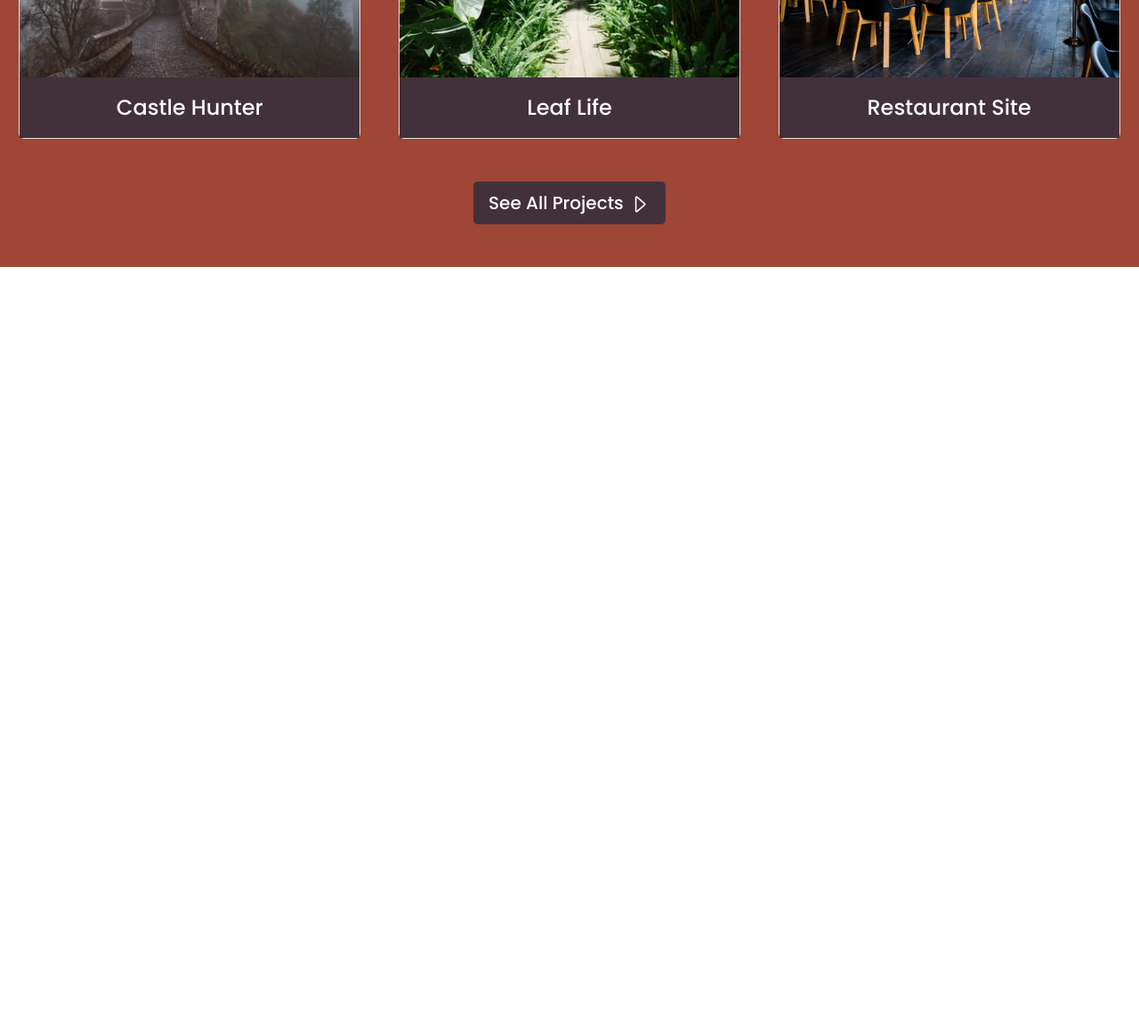
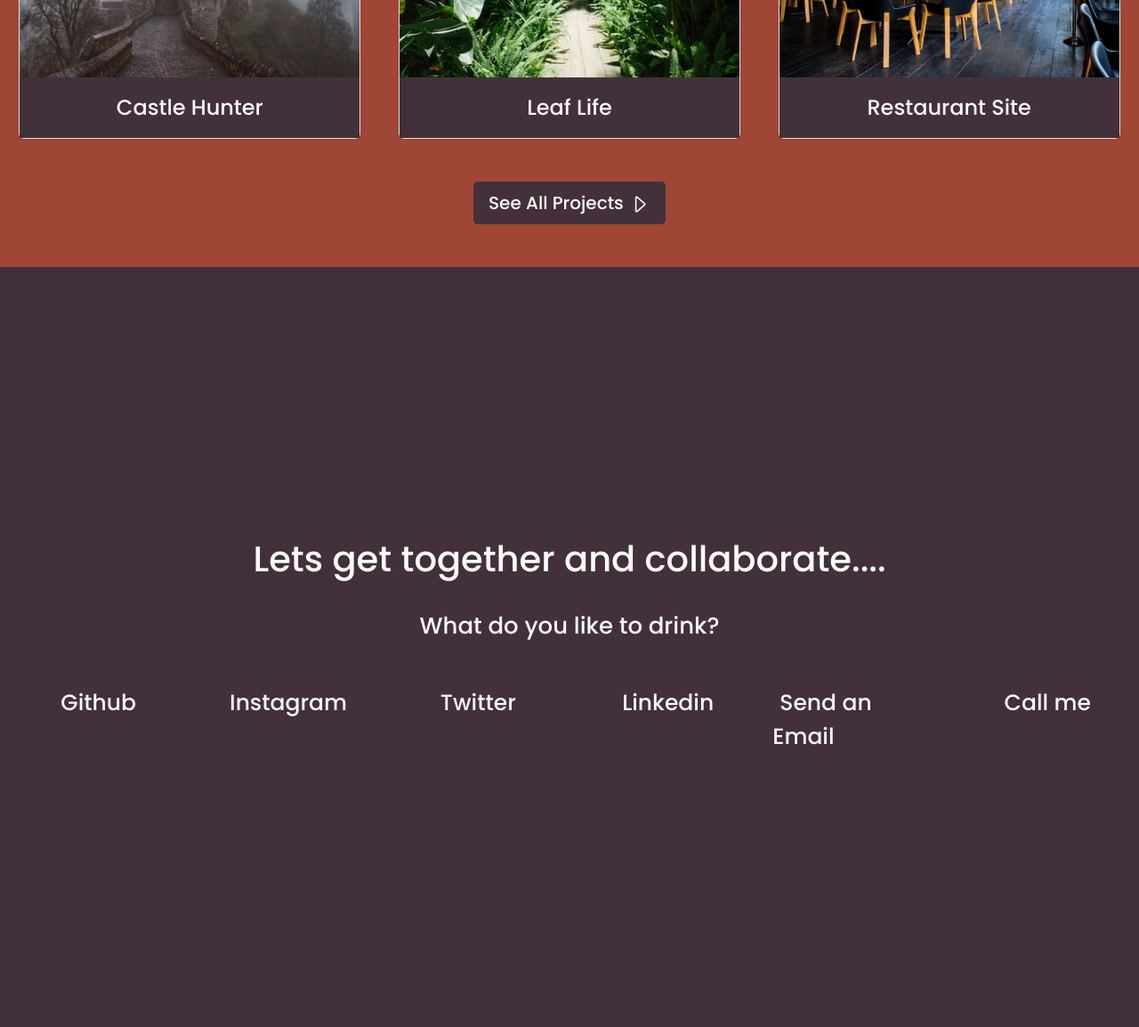
Before and after one commit to michaeldilulo/michaeldilulo.github.io, a plain HTML site: page index.html in a window 1280 px wide. Shown: the part 1675-2829 px from the top of the page at 89% size. Before the commit the page ends 1975 px from the top, so only its background shows below. Drawn offline with nearby package versions, Linux system fonts and the light colour scheme.

Commit message:
Footer, Desktop display, mobile responsive

```diff
--- a/index.html
+++ b/index.html
@@ -158,10 +158,61 @@
                     </div>
         </section>
 
-
     </main>
 
     <footer>
+
+        <div class="container-fluid" id="contact">
+            <div class="row">
+                <div class="col-md-12 d-flex justify-content-center pt-5 portfolio-header">
+                    <h1 class="portfolio-footer-heading portfolio-heading-content">
+                        Lets get together and collaborate....
+                    </h1>
+                </div>
+            </div>
+        </div>
+        <div class="container-fluid">
+            <div class="row">
+                <div
+                    class="col-md-12 d-flex justify-content-center portfolio-footer-text pt-4 pb-4 portfolio-header text-light">
+                    What do you like to drink?
+                </div>
+            </div>
+        </div>
+        <div class="container-fluid" id="profile-link">
+            <div class="row portfolio-header pb-5 pt-4 text-light portfolio-footer-row">
+                <div class="col-md-2 d-flex justify-content-center portfolio-project-links mb-1">
+                    <a href="https://www.github.com" target="_blank" class="text-light portfolio-project-small-links">
+                        <i class="fab fa-github mr-2 mt-1 portfolio-footer-icons"></i>Github
+                    </a>
+                </div>
+                <div class="col-md-2 d-flex justify-content-center portfolio-project-links mb-1">
+                    <a href="https://www.instagram.com" class="text-light portfolio-project-small-links">
+                        <i class="fab fa-instagram mr-2 mt-1"></i>Instagram
+                    </a>
+                </div>
+                <div class="col-md-2 d-flex justify-content-center portfolio-project-links mb-1">
+                    <a href="https://www.twitter.com" class="text-light portfolio-project-small-links">
+                        <i class="fab fa-twitter mr-2 mt-1"></i>Twitter
+                    </a>
+                </div>
+                <div class="col-md-2 d-flex justify-content-center portfolio-project-links mb-1">
+                    <a href="https://www.linkedin.com" class="text-light portfolio-project-small-links">
+                        <i class="fab fa-linkedin mr-2 mt-1"></i>Linkedin
+                    </a>
+                </div>
+                <div class="col-md-2 d-flex justify-content-center portfolio-project-links mb-1">
+                    <a href="https://www.gmail.com" class="text-light portfolio-project-small-links">
+                        <i class="fas fa-envelope mr-2 mt-1"></i>Send an Email
+                    </a>
+                </div>
+                <div class="col-md-2 d-flex justify-content-center portfolio-project-links mb-1">
+                    <a href="#" class="text-light portfolio-project-small-links">
+                        <i class="fas fa-phone mr-2 mt-1"></i>Call me
+                    </a>
+                </div>
+            </div>
+        </div>
 
     </footer>
 
--- a/styles.css
+++ b/styles.css
@@ -84,3 +84,41 @@ a:hover {
     background-color: #42313A;
     color: #fff;
 }
+
+/* Footer */
+
+.portfolio-header {
+    background-color: #42313A;
+}
+
+.portfolio-heading-content {
+    color: #fff;
+    padding-top: 32vh;
+}
+
+.portfolio-footer-text {
+    font-size: 26px;
+    display: flex;
+    justify-content: center;
+}
+
+.portfolio-footer-row {
+    display: flex;
+    justify-content: space-evenly;
+}
+
+.portfolio-project-links {
+    font-size: 25px;
+    padding-bottom: 32vh;
+}
+
+a.text-light.portfolio-project-small-links {
+    text-decoration: none;
+    position: relative;
+    bottom: 0;
+    transition: bottom ease 0.3s;
+}
+
+a.text-light.portfolio-project-small-links:hover {
+    bottom: -10px;
+}
```
